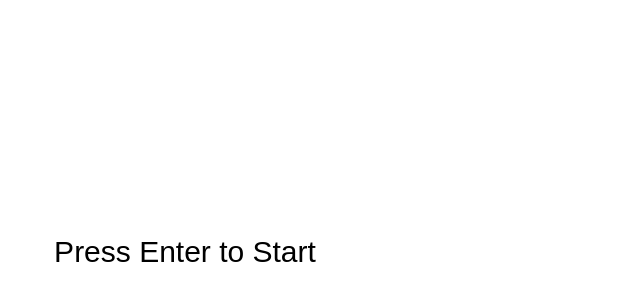
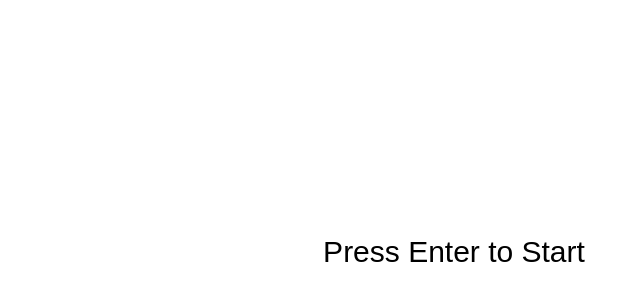
Before and after one commit to BijenShrestha58/LF-Fellowship-Minor-Project, a website built with Vite: page index.html in a window 1280 px wide. Shown: the part 98-398 px from the top of the page, without its empty margins (186-826 px from the left). Built offline with nearby package versions, Linux system fonts and the light colour scheme.

```diff
--- a/src/constants/general.ts
+++ b/src/constants/general.ts
@@ -3,6 +3,8 @@
 export const STAGGER_FRAMES = 5;
 
 export const MAX_DY = 5;
+
+export const SCALING_FACTOR = 1 / 258.6666666666667;
 
 export const PLAYER_HIT_BOX = {
   WIDTH: 30,
@@ -22,8 +24,8 @@
 export const ASPECT_RATIO = 720 / 776;
 
 export const CANVAS_DIMENSIONS = {
-  WIDTH: (window.innerHeight * ASPECT_RATIO) / 3,
-  HEIGHT: window.innerHeight / 3,
+  WIDTH: window.innerHeight * ASPECT_RATIO * SCALING_FACTOR,
+  HEIGHT: window.innerHeight * SCALING_FACTOR,
 };
 
 export enum GAME_STATE {
--- a/src/main.ts
+++ b/src/main.ts
@@ -6,7 +6,12 @@
 import Player from "./classes/Player";
 import StageMap from "./classes/StageMap";
 import "./style.css";
-import { ASPECT_RATIO, BG_DIMENSIONS, GAME_STATE } from "./constants/general";
+import {
+  ASPECT_RATIO,
+  BG_DIMENSIONS,
+  GAME_STATE,
+  SCALING_FACTOR,
+} from "./constants/general";
 import { adjustedEnemyASpawn } from "./constants/enemyAData";
 import { adjustedEnemyBSpawn, isFlip } from "./constants/enemyBData";
 import { adjustedEnemyCSpawn } from "./constants/enemyCData";
@@ -68,10 +73,7 @@
     let enemyC = new EnemyC(enemyCImg, enemy);
     enemies.push(enemyC);
   });
-  ctx.scale(
-    canvas.height / 258.6666666666667,
-    canvas.height / 258.6666666666667
-  );
+  ctx.scale(canvas.height * SCALING_FACTOR, canvas.height * SCALING_FACTOR);
   requestAnimationFrame(gameLoop);
 }
 
--- a/src/style.css
+++ b/src/style.css
@@ -6,6 +6,9 @@
 body {
   height: 100vh;
   width: 100vw;
+  display: flex;
+  align-items: center;
+  justify-content: center;
 }
 img {
   display: none;
```
Also changed, not shown: .github/workflows/deploy.yml (added), src/classes/EnemyProjectileA.ts (deleted), 2 other files.
